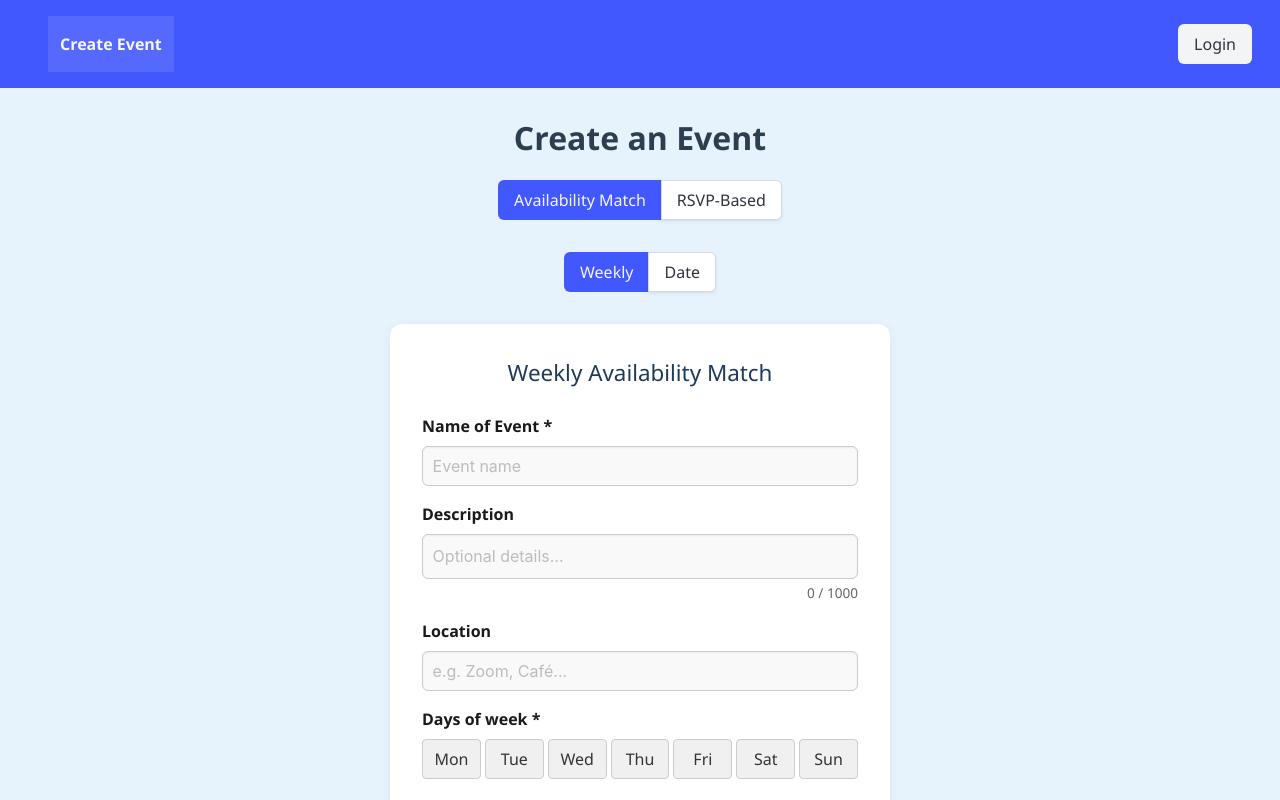
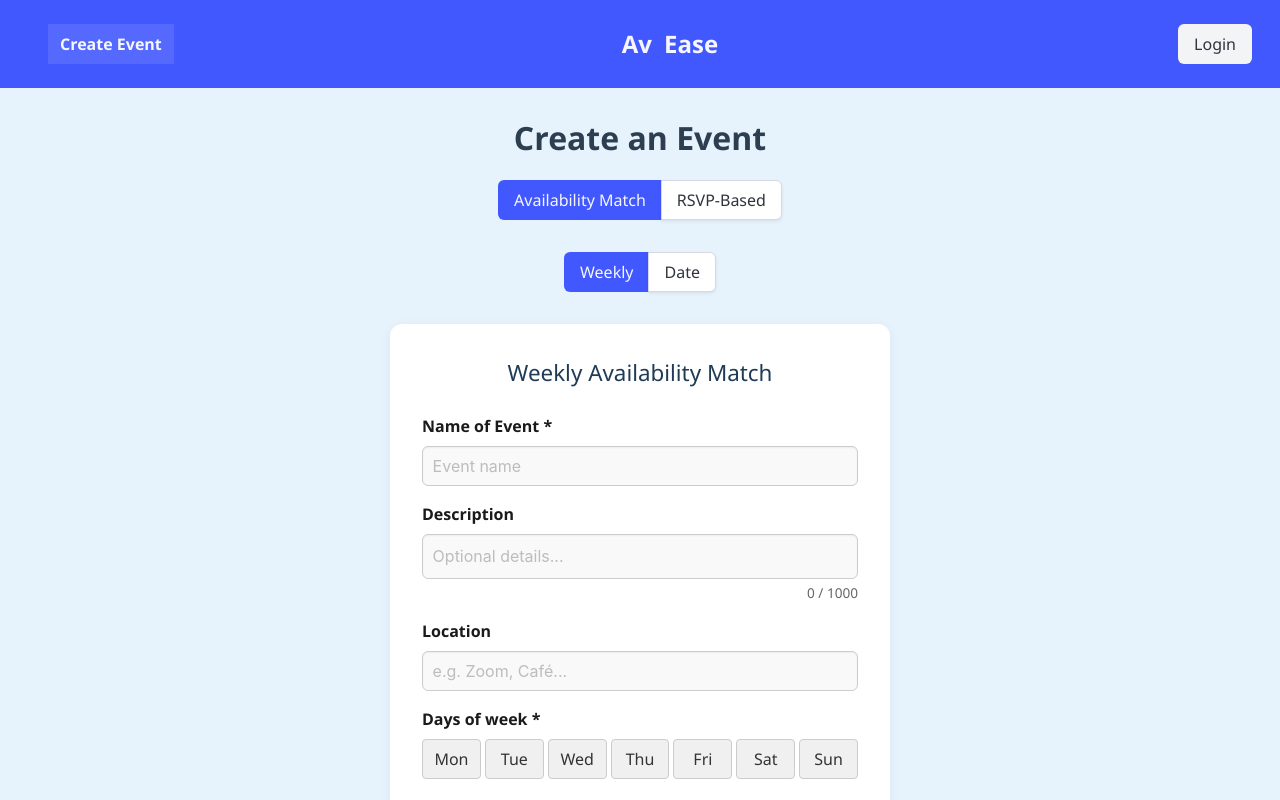
Before and after one commit to quytra25/AvEase, a Vue app in the folder frontend/: page / in a window 1280 px wide. Shown: the top 800 px of the page. Built offline with nearby package versions, Linux system fonts and the light colour scheme; no server answers.

Commit message:
AvEase title

```diff
--- a/frontend/src/App.vue
+++ b/frontend/src/App.vue
@@ -8,12 +8,25 @@
         </a>
     </div>
 
-        <div :class="['navbar-menu', { 'is-active': mobileMenu }]">
+    <div class="navbar-menu is-flex is-align-items-center w-100">
+        <!-- Left: Navigation -->
         <div class="navbar-start">
         <router-link class="navbar-item" to="/">Create Event</router-link>
         <router-link v-if="isAuthenticated" class="navbar-item" to="/events">My Events</router-link>
         </div>
 
+        <!-- Center: Animated Brand -->
+        <div class="navbar-center is-flex-grow-1 is-flex is-justify-content-center">
+        <a class="navbar-item brand-title">
+            <span class="start">Av</span>
+            <transition name="fade-collapse">
+            <span v-if="!collapsed" class="middle">ailabilit</span>
+            </transition>
+            <span class="end">Ease</span>
+        </a>
+        </div>
+
+        <!-- Right: User + Logout -->
         <div class="navbar-end">
         <div class="navbar-item">
             <div class="buttons">
@@ -34,13 +47,14 @@
 </template>
 
 <script setup>
-import { ref } from 'vue'
+import { ref, onMounted } from 'vue'
 import { useRouter } from 'vue-router'
 import { useAuth } from '@/composables/useAuth'
 
 const { isAuthenticated, logout, currentUser } = useAuth()
 const router = useRouter()
 const mobileMenu = ref(false)
+const collapsed = ref(false)
 
 function toggleMobileMenu() {
   mobileMenu.value = !mobileMenu.value
@@ -50,9 +64,42 @@ async function handleLogout() {
   await logout()
   router.push('/login')
 }
+
+onMounted(() => {
+  setTimeout(() => {
+    collapsed.value = true
+  }, 3000)
+})
 </script>
 
 <style>
+.brand-title {
+  font-size: 1.5rem;
+  font-weight: bold;
+  color: white;
+  font-family: 'Segoe UI', sans-serif;
+}
+
+.brand-title span {
+  transition: all 0.5s ease;
+  display: inline-block;
+}
+
+.fade-collapse-enter-active,
+.fade-collapse-leave-active {
+  transition: opacity 0.5s ease, width 0.5s ease;
+}
+.fade-collapse-leave-to {
+  opacity: 0;
+  width: 0;
+  overflow: hidden;
+  display: inline-block;
+}
+
+.navbar-center {
+  flex: 1;
+}
+
 .router-link-active.navbar-item {
     font-weight: bold;
     background-color: rgba(255, 255, 255, 0.1);
```
Lines whose indentation alone changed are shown as unchanged.
